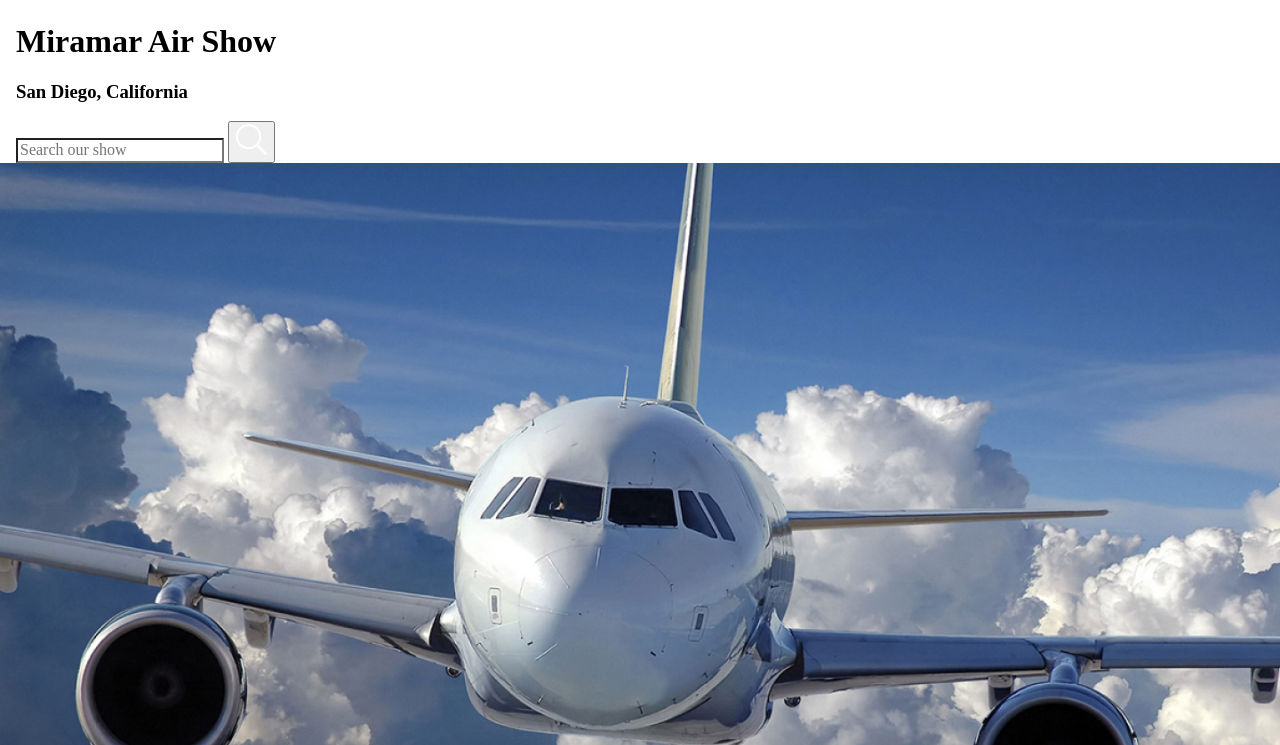
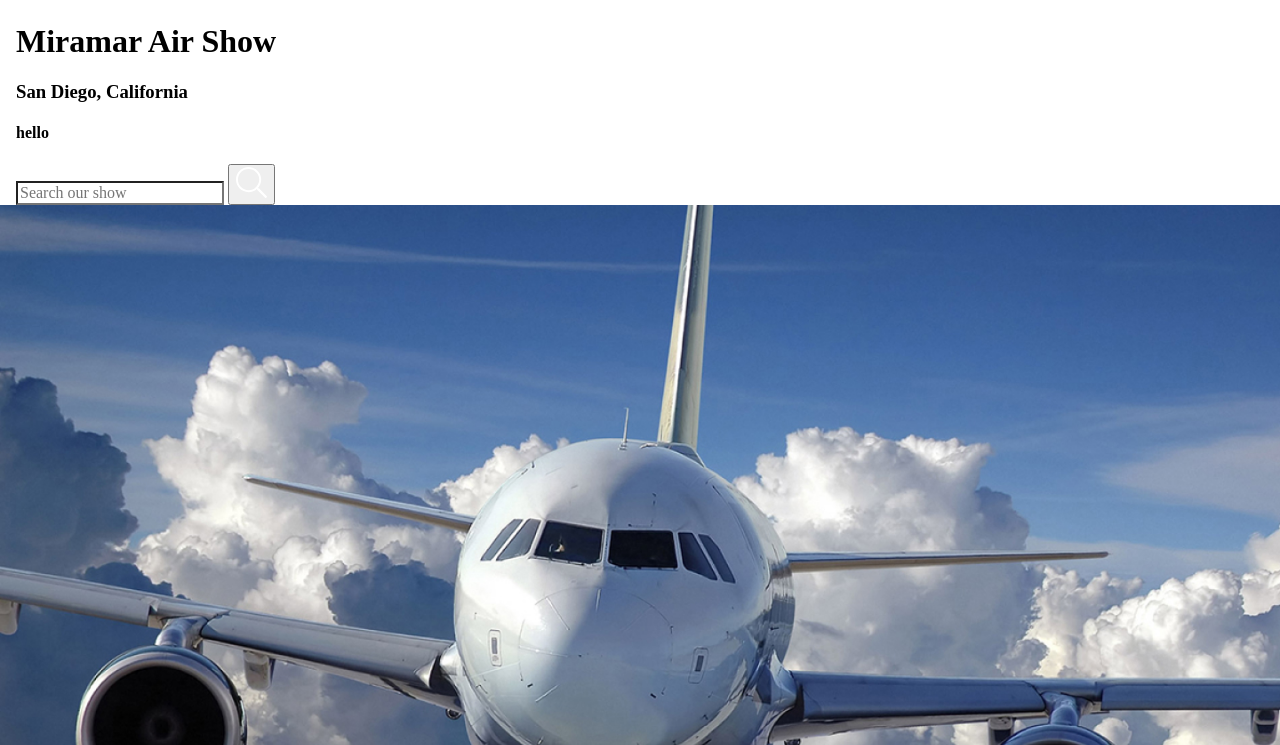
Before and after one commit to DrexelDesign/Web-2-HW-S22, a website: page deploy/index.html in a window 1280 px wide. Shown: the part 55-800 px from the top of the page. Drawn offline with Linux system fonts and the light colour scheme.

Commit message:
demo update

```diff
--- a/deploy/index.html
+++ b/deploy/index.html
@@ -18,6 +18,8 @@
                  <img src="img/global/logo.svg" alt="Miramar Air Show">
                  <h1>Miramar Air Show</h1>
                  <h3>San Diego, California</h3>
+
+                 <div><h4>hello</h4></div>
              </section>
          </div>
      </header>
@@ -171,7 +173,6 @@
                                                   <img src="img/footer/phone-icon.svg" alt="phone icon">
                                                   <a href="#">(800)-829-4161</a>
                                                  </section>
-
                                               </li>
 
                                               <li>
@@ -186,8 +187,6 @@
                                                       <img src="img/footer/phone-icon.svg" alt="phone icon">
                                                       <a href="#">(877)526-9213</a>
                                                   </section>
-
-
                                               </li>
 
                                               <li>
@@ -201,8 +200,6 @@
                                                       <img src="img/footer/phone-icon.svg" alt="phone icon">
                                                       <a href="#">(902) 883-7450</a>
                                                   </section>
-
-
                                               </li>
                                           </ul>
                                       </section>
@@ -213,7 +210,6 @@
                                               <input type="text" placeholder="Email Address">
                                               <button>Sign Up</button>
                                           </form>
-
                                       </section>
 
                                       <section>
--- a/dev/scss/layout/_header.scss
+++ b/dev/scss/layout/_header.scss
@@ -1,3 +1,9 @@
 /* =============
     Header
 ============= */
+header{
+    >div{
+
+        // border: 1px solid red;
+    }
+}
```
Also changed, not shown: 2 other files.
